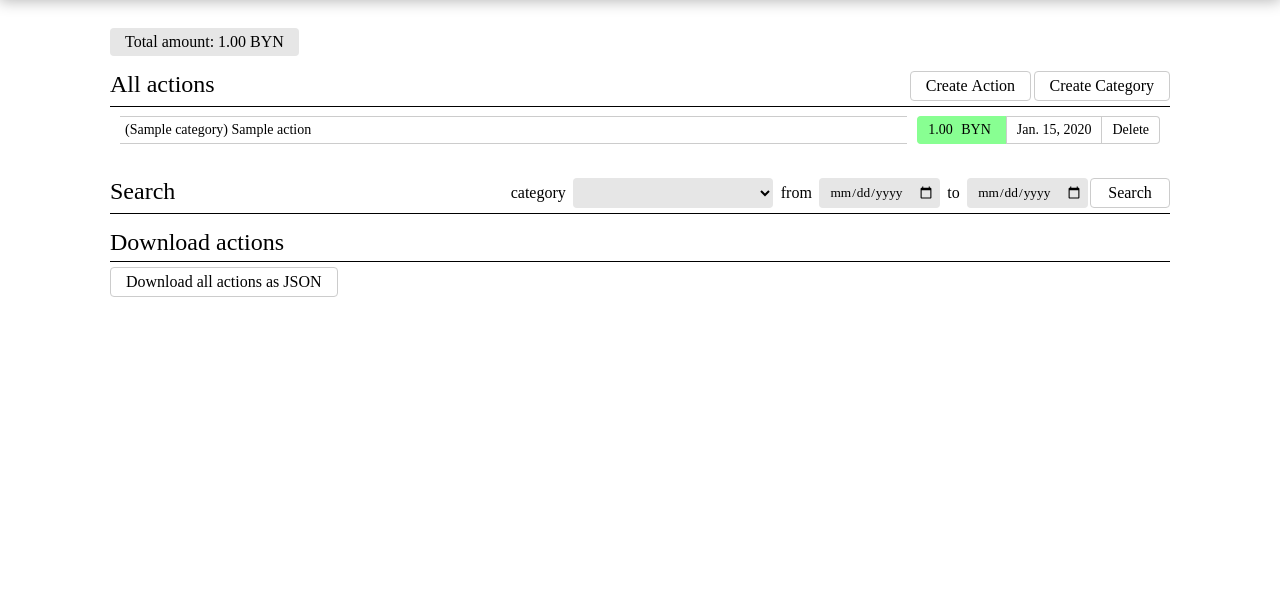
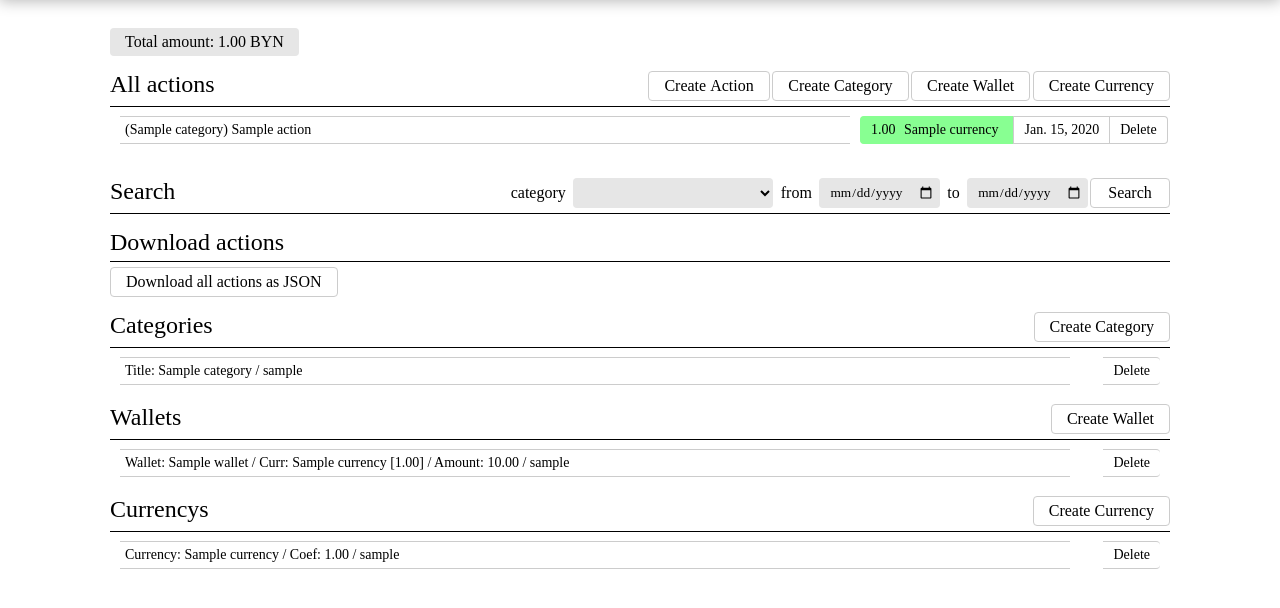
Before and after one commit to GIMIDO/MoneyDashboard, a Django app: page / in a window 1280 px wide. Shown: the part 42-650 px from the top of the page. Run offline with Django 4.2, Linux system fonts and the light colour scheme; a user stored in the database is signed in; tables that the repository leaves empty hold one stand-in row (values such as "Sample post").

Commit message:
0.2
Added new tables:
- Currency
- Wallet

Added Create/Update/Delete pages for Categories, Currencies and Wallets

The name of the action is displayed on the page 'page_manager'

Added Forms for all existing tables

```diff
--- a/MoneyDashboard_django/core/admin.py
+++ b/MoneyDashboard_django/core/admin.py
@@ -3,3 +3,5 @@ from .models import *
 
 admin.site.register(Action)
 admin.site.register(Category)
+admin.site.register(Wallet)
+admin.site.register(Currency)
--- a/MoneyDashboard_django/core/templates/home.html
+++ b/MoneyDashboard_django/core/templates/home.html
@@ -38,22 +38,23 @@
         <div class="actions">
             <a class="button_round" href="{% url 'create-action' %}">Create&nbspAction</a>
             <a class="button_round" href="{% url 'create-category' %}">Create&nbspCategory</a>
+            <a class="button_round" href="{% url 'create-wallet' %}">Create&nbspWallet</a>
+            <a class="button_round" href="{% url 'create-currency' %}">Create&nbspCurrency</a>
         </div>
     </div>
     <hr>
-
     <div class="container">
         {% for action in page_obj %}
         <div class="card">
             <a class="name" href="{% url 'update-action' action.pk %}?next={{ request.path }}">({{ action.category.title }}) {{ action.title }}</a>
             <div class="list">
                 {% if action.action_type == 'increase' %}
-                <p class="money increase">{{ action.money }} <span>BYN</span></p>
+                <p class="money increase">{{ action.money }} <span>{{ action.wallet.currency.title }}</span></p>
                 {% else %}
-                <p class="money spending">{{ action.money }} <span>BYN</span></p>
+                <p class="money spending">{{ action.money }} <span>{{ action.wallet.currency.title }}</span></p>
                 {% endif %}
                 <p class="date">{{ action.date }}</p>
-                <a class="button_round delete" href="{% url 'delete-action' pk=action.pk %}?next={{ request.path }}">Delete</a>
+                <a class="button_round delete" href="{% url 'delete-action' pk=action.pk model='action' %}?next={{ request.path }}">Delete</a>
             </div>
         </div>
         {% endfor %}
@@ -98,6 +99,7 @@
         </div>
     </div>
     <hr>
+    {% endif %}
 
     <div class="title_name_block">
         <p class="block-title">Download actions</p>
@@ -106,7 +108,63 @@
     <div class="container">
         <a class="button_round" href="{% url 'download'%}">Download all actions as JSON</a>
     </div>
-    {% endif %}
+
+
+
+    <div class="title_name_block">
+        <p class="block-title">Categories</p>
+        <div class="actions">
+            <a class="button_round" href="{% url 'create-category' %}">Create&nbspCategory</a>
+        </div>
+    </div>
+    <hr>
+    <div class="container">
+        {% for category in categories %}
+        <div class="card">
+            <a class="name" href="{% url 'update-category' pk=category.pk %}?next={{ request.get_full_path|urlencode }}">Title: {{ category.title }} / {{ category.user.username }}</a>
+            <div class="list">
+                <a class="button_round delete" href="{% url 'delete-action' pk=category.pk model='category' %}?next={{ request.get_full_path|urlencode }}">Delete</a>
+            </div>
+        </div>
+        {% endfor %}
+    </div>
+
+    <div class="title_name_block">
+        <p class="block-title">Wallets</p>
+        <div class="actions">
+            <a class="button_round" href="{% url 'create-wallet' %}">Create&nbspWallet</a>
+        </div>
+    </div>
+    <hr>
+    <div class="container">
+        {% for wallet in wallets %}
+        <div class="card">
+            <a class="name" href="{% url 'update-wallet' pk=wallet.pk %}?next={{ request.get_full_path|urlencode }}">Wallet: {{ wallet.title }} / Curr: {{ wallet.currency }} / Amount: {{ wallet.start_amount }} / {{ wallet.user.username }}</a>
+            <div class="list">
+                <a class="button_round delete" href="{% url 'delete-action' pk=wallet.pk model='wallet' %}?next={{ request.get_full_path|urlencode }}">Delete</a>
+            </div>
+        </div>
+        {% endfor %}
+    </div>
+
+    <div class="title_name_block">
+        <p class="block-title">Currencys</p>
+        <div class="actions">
+            <a class="button_round" href="{% url 'create-currency' %}">Create&nbspCurrency</a>
+        </div>
+    </div>
+    <hr>
+    <div class="container">
+        {% for currency in currencies %}
+        <div class="card">
+            <a class="name" href="{% url 'update-currency' pk=currency.pk %}?next={{ request.get_full_path|urlencode }}">Currency: {{ currency.title }} / Coef: {{ currency.coef }} / {{ currency.user.username }}</a>
+            <div class="list">
+                <a class="button_round delete" href="{% url 'delete-action' pk=currency.pk model='currency' %}?next={{ request.get_full_path|urlencode }}">Delete</a>
+            </div>
+        </div>
+        {% endfor %}
+    </div>
+
     {% endblock content %}
     </main>
     <footer></footer>
--- a/MoneyDashboard_django/core/templates/page_manager.html
+++ b/MoneyDashboard_django/core/templates/page_manager.html
@@ -1,5 +1,5 @@
 {% extends 'home.html' %}
-{% block title %}Action/Category manager{% endblock %}
+<title>{{ page_title }}</title>
 {% block content %}
     <div class="title_name_block">
         <p class="block-title">{{ page_title }}</p>
--- a/MoneyDashboard_django/core/templates/search_actions.html
+++ b/MoneyDashboard_django/core/templates/search_actions.html
@@ -47,7 +47,7 @@
                 <p class="money spending">{{ action.money }} <span>BYN</span></p>
                 {% endif %}
                 <p class="date">{{ action.date }}</p>
-                <a class="button_round delete" href="{% url 'delete-action' pk=action.pk %}?next={{ request.get_full_path|urlencode }}">Delete</a>
+                <a class="button_round delete" href="{% url 'delete-action' pk=action.pk model='action' %}?next={{ request.get_full_path|urlencode }}">Delete</a>
             </div>
         </div>
         {% endfor %}
--- a/MoneyDashboard_django/core/urls.py
+++ b/MoneyDashboard_django/core/urls.py
@@ -4,13 +4,24 @@ from .views import *
 
 urlpatterns = [
     path('', HomePage.as_view(), name='home'),
+
     path('download/', DownloadJSON.as_view(), name='download'),
+
     path('action/create/', CreateAction.as_view(), name='create-action'),
     path('category/create/', CreateCategory.as_view(), name='create-category'),
-    path('<int:pk>/delete/', DeleteAction.as_view(), name='delete-action'),
-    path('<int:pk>/update/', UpdateAction.as_view(), name='update-action'),
+    path('wallet/create/', CreateWallet.as_view(), name='create-wallet'),
+    path('currency/create/', CreateCurrency.as_view(), name='create-currency'),
+
+    path('<str:model>/<int:pk>/delete/', DeleteAction.as_view(), name='delete-action'),
+
+    path('action/<int:pk>/update/', UpdateAction.as_view(), name='update-action'),
+    path('category/<int:pk>/update/', UpdateCategory.as_view(), name='update-category'),
+    path('wallet/<int:pk>/update/', UpdateWallet.as_view(), name='update-wallet'),
+    path('currency/<int:pk>/update/', UpdateCurrency.as_view(), name='update-currency'),
+
     path('sign-in/', LoginView.as_view(), name='sign-in'),
     path('sign-out/', LogoutView.as_view(next_page="/"), name='sign-out'),
     path('sign-up/', RegistrationView.as_view(), name='sign-up'),
+
     path('search/', SearchResultsView.as_view(), name='search-results'),
 ]
--- a/MoneyDashboard_django/core/views.py
+++ b/MoneyDashboard_django/core/views.py
@@ -15,14 +15,20 @@ class HomePage(View):
     def get(self, request):
         if request.user.is_authenticated:
             actions = Action.objects.filter(user=request.user).order_by('-date', '-created_at')
+
             categories = Category.objects.filter(user=request.user)
+            wallets = Wallet.objects.filter(user=request.user)
+            currencies = Currency.objects.filter(user=request.user)
+
             paginator = Paginator(actions, 10)
             page_number = request.GET.get('page')
             page_obj = paginator.get_page(page_number)
             context = {
                 'total_amount': calc_amount(actions),
                 'page_obj': page_obj,
-                'categories':categories
+                'categories':categories,
+                'wallets': wallets,
+                'currencies': currencies
                 }
             return render(request, 'home.html', context)
         else:
@@ -45,6 +51,7 @@ class CreateAction(View):
             Action.objects.create(
                 user=request.user,
                 category=form.cleaned_data['category'],
+                wallet=form.cleaned_data['wallet'],
                 title=form.cleaned_data['title'],
                 money=form.cleaned_data['money'],
                 date=form.cleaned_data['date'],
@@ -64,12 +71,19 @@ class CreateAction(View):
 
 class DeleteAction(View):
 
+    MODEL_CHOISE = {
+        'category': Category,
+        'action': Action,
+        'wallet': Wallet,
+        'currency': Currency
+    }
+
     def get(self, request, **kwargs):
         messages.add_message(request,
                              messages.WARNING,
                              "Deleted action!")
-        Action.objects.get(pk=(kwargs.get('pk')),
-                           user=request.user).delete()
+        self.MODEL_CHOISE[kwargs['model']].objects.get(pk=(kwargs.get('pk')),
+                                                       user=request.user).delete()
         return redirect(request.GET.get('next'))
 
 
@@ -200,7 +214,7 @@ class SearchResultsView(View):
 
 class DownloadJSON(View):
 
-    def get(self, request, **kwargs):
+    def get(self, request):
         q_from = request.GET.get('from')
         q_to = request.GET.get('to')
         q_category = request.GET.get("category")
@@ -236,7 +250,7 @@ class CreateCategory(View):
                                     title=form.cleaned_data['title'])
             messages.add_message(request,
                                  messages.SUCCESS,
-                                 "Added ctegory: {}!"
+                                 "Added category: {}!"
                                  .format(form.cleaned_data['title']))
             return HttpResponseRedirect('/')
         context = {'form': form,
@@ -244,3 +258,170 @@ class CreateCategory(View):
                    'page_title':'Create category',
                    'button_title':'Home'}
         return render(request, 'page_manager.html', context)
+
+
+class UpdateCategory(View):
+
+    def get(self, request, **kwargs):
+        category = Category.objects.get(user=request.user,
+                                        pk=(kwargs.get('pk')))
+        form = CategoryForm(request.POST or None,
+                            instance=category)
+        context = {'form': form,
+                   'button_url':'home',
+                   'page_title':'Update category',
+                   'button_title':'Home'}
+        return render(request, 'page_manager.html', context)
+
+    def post(self, request, **kwargs):
+        category = Category.objects.get(user=request.user,
+                                        pk=(kwargs.get('pk')))
+        form = CategoryForm(request.POST or None,
+                            instance=category)
+        if form.is_valid():
+            form.save()
+            messages.add_message(request,
+                                 messages.SUCCESS,
+                                 "Updated category: {}"
+                                 .format(form.cleaned_data['title']))
+            next = request.GET.get('next')
+            return HttpResponseRedirect(next)
+        else:
+            form = CategoryForm(instance=category)
+        context = {'form': form,
+                   'button_url':'home',
+                   'page_title':'Update category',
+                   'button_title':'Home'}
+        return render(request, 'page_manager.html', context)
+
+
+class CreateWallet(View):
+
+    def get(self, request):
+        form = WalletForm(request.user, request.POST or None)
+        context = {'form': form,
+                   'button_url':'home',
+                   'page_title':'Create wallet',
+                   'button_title':'Home'}
+        return render(request, 'page_manager.html', context)
+
+    def post(self, request):
+        form = WalletForm(request.user, request.POST or None)
+        if form.is_valid():
+            Wallet.objects.create(user=request.user,
+                                  title=form.cleaned_data['title'],
+                                  currency=form.cleaned_data['currency'],
+                                  start_amount=form.cleaned_data['start_amount'],
+                                  )
+            messages.add_message(request,
+                                 messages.SUCCESS,
+                                 "Added wallet: {}!"
+                                 .format(form.cleaned_data['title']))
+            return HttpResponseRedirect('/')
+        context = {'form': form,
+                   'button_url':'home',
+                   'page_title':'Create wallet',
+                   'button_title':'Home'}
+        return render(request, 'page_manager.html', context)
+
+
+class UpdateWallet(View):
+
+    def get(self, request, **kwargs):
+        wallet = Wallet.objects.get(user=request.user,
+                                    pk=(kwargs.get('pk')))
+        form = WalletForm(request.user,
+                          request.POST or None,
+                          instance=wallet)
+        context = {'form': form,
+                   'button_url':'home',
+                   'page_title':'Update wallet',
+                   'button_title':'Home'}
+        return render(request, 'page_manager.html', context)
+
+    def post(self, request, **kwargs):
+        wallet = Wallet.objects.get(user=request.user,
+                                    pk=(kwargs.get('pk')))
+        form = WalletForm(request.user,
+                          request.POST or None,
+                          instance=wallet)
+        if form.is_valid():
+            form.save()
+            messages.add_message(request,
+                                 messages.SUCCESS,
+                                 "Updated wallet: {}"
+                                 .format(form.cleaned_data['title']))
+            next = request.GET.get('next')
+            return HttpResponseRedirect(next)
+        else:
+            form = CategoryForm(instance=wallet)
+        context = {'form': form,
+                   'button_url':'home',
+                   'page_title':'Update wallet',
+                   'button_title':'Home'}
+        return render(request, 'page_manager.html', context)
+
+
+class CreateCurrency(View):
+
+    def get(self, request):
+        form = CurrencyForm(request.POST or None)
+        context = {'form': form,
+                   'button_url':'home',
+                   'page_title':'Create currency',
+                   'button_title':'Home'}
+        return render(request, 'page_manager.html', context)
+
+    def post(self, request):
+        form = CurrencyForm(request.POST or None)
+        if form.is_valid():
+            Currency.objects.create(user=request.user,
+                                    title=form.cleaned_data['title'],
+                                    coef=form.cleaned_data['coef']
+                                    )
+            messages.add_message(request,
+                                 messages.SUCCESS,
+                                 "Added currency: {} [{}]!"
+                                 .format(form.cleaned_data['title'],
+                                         form.cleaned_data['coef']))
+            return HttpResponseRedirect('/')
+        context = {'form': form,
+                   'button_url':'home',
+                   'page_title':'Create currency',
+                   'button_title':'Home'}
+        return render(request, 'page_manager.html', context)
+
+
+class UpdateCurrency(View):
+
+    def get(self, request, **kwargs):
+        currency = Currency.objects.get(user=request.user,
+                                    pk=(kwargs.get('pk')))
+        form = CurrencyForm(request.POST or None,
+                            instance=currency)
+        context = {'form': form,
+                   'button_url':'home',
+                   'page_title':'Update currency',
+                   'button_title':'Home'}
+        return render(request, 'page_manager.html', context)
+
+    def post(self, request, **kwargs):
+        currency = Currency.objects.get(user=request.user,
+                                    pk=(kwargs.get('pk')))
+        form = CurrencyForm(request.POST or None,
+                            instance=currency)
+        if form.is_valid():
+            form.save()
+            messages.add_message(request,
+                                 messages.SUCCESS,
+                                 "Updated currency: {}"
+                                 .format(form.cleaned_data['title']))
+            next = request.GET.get('next')
+            return HttpResponseRedirect(next)
+        else:
+            form = CurrencyForm(instance=currency)
+        context = {'form': form,
+                   'button_url':'home',
+                   'page_title':'Update currency',
+                   'button_title':'Home'}
+        return render(request, 'page_manager.html', context)
```
Also changed, not shown: MoneyDashboard_django/core/forms.py (+31 -1 lines), MoneyDashboard_django/core/models.py (+54 -1 lines), MoneyDashboard_django/core/migrations/0001_initial.py, readme.md (added).
